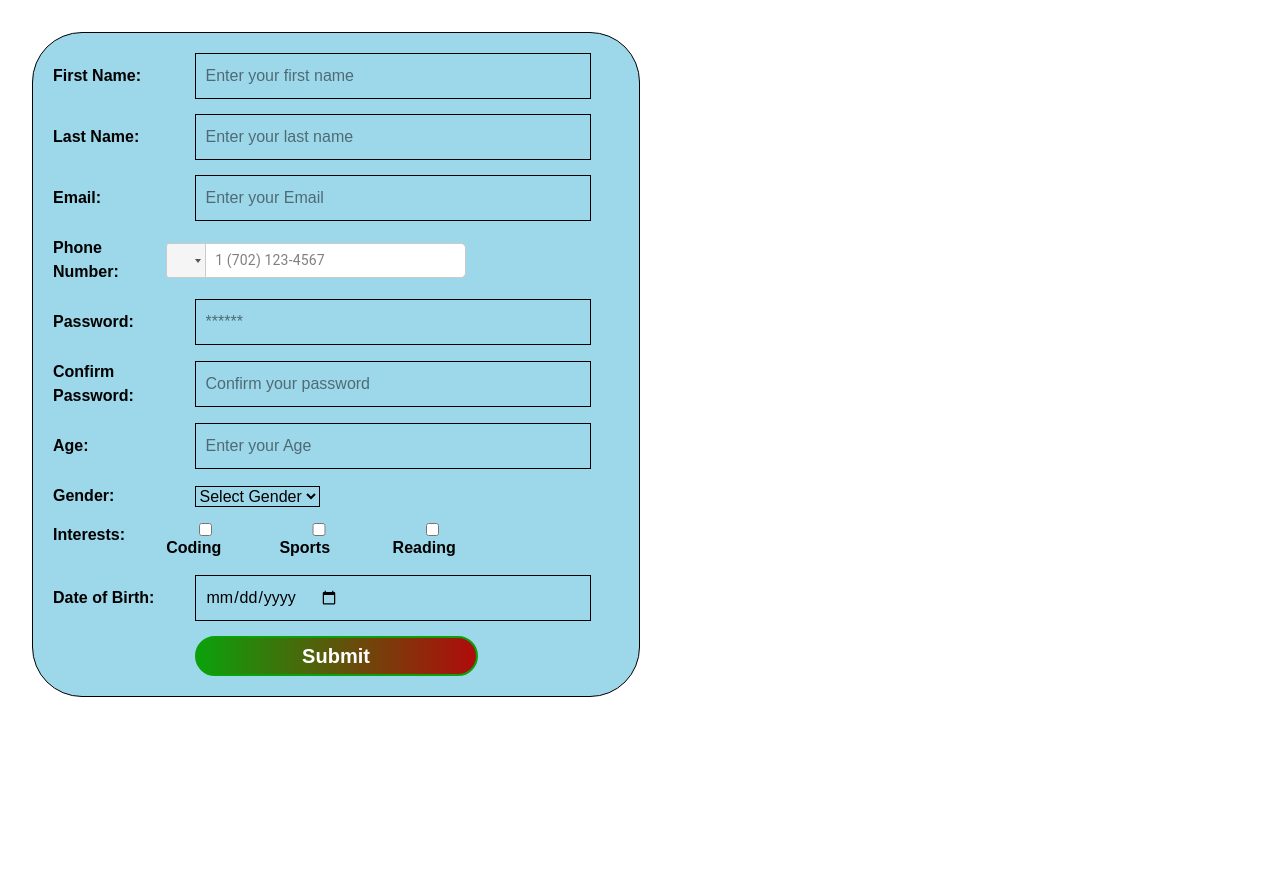
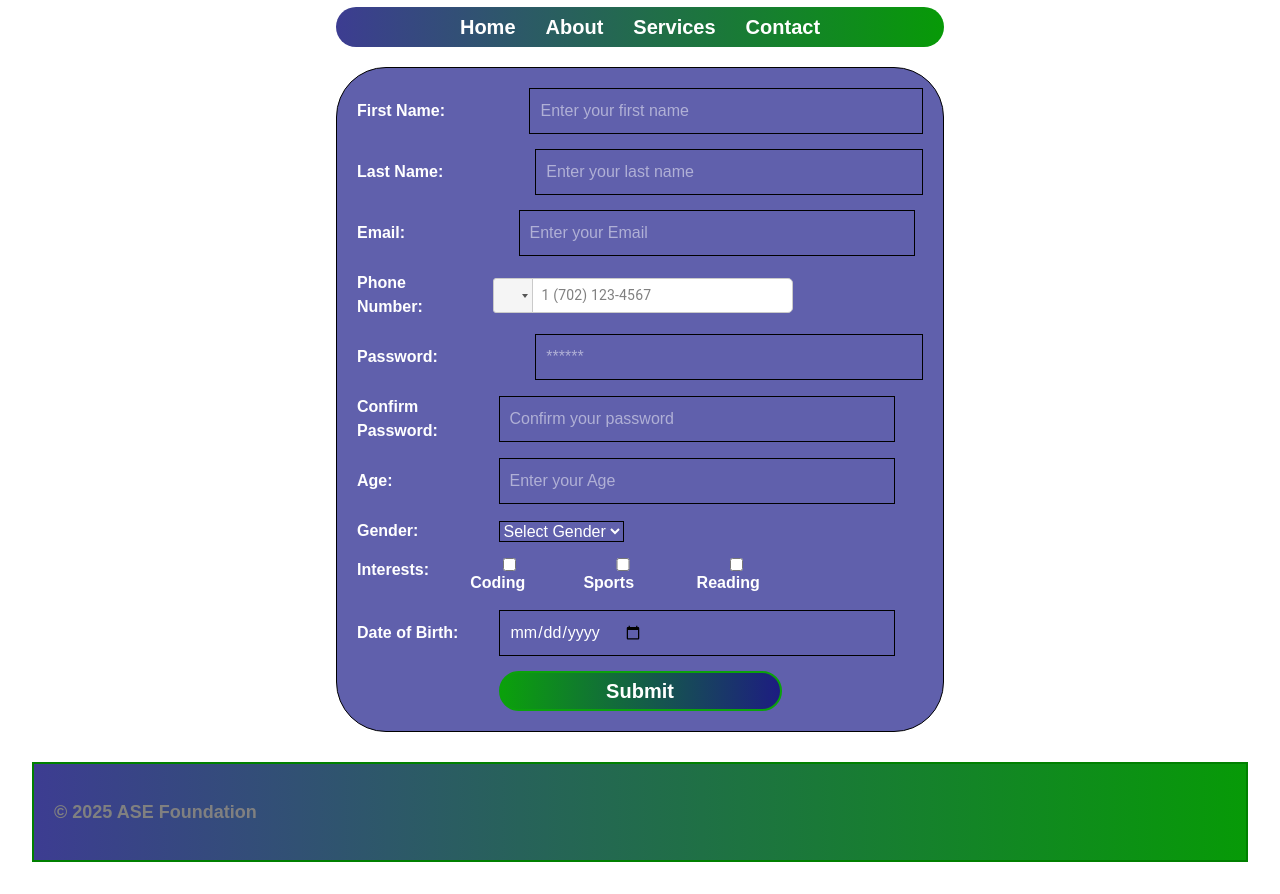
Before and after one commit to stessyenni/CAASITECH-Projects, a Next.js app in the folder nextjs-project/: page / in a window 1280 px wide. Before the commit the page ends 800 px from the top, so only its background shows below. Built offline with nearby package versions, Linux system fonts and the light colour scheme.

Commit message:
error handling with form input fields

```diff
--- a/nextjs-project/package.json
+++ b/nextjs-project/package.json
@@ -12,7 +12,8 @@
     "next": "15.5.3",
     "react": "19.1.0",
     "react-dom": "19.1.0",
-    "react-phone-input-2": "^2.15.1"
+    "react-phone-input-2": "^2.15.1",
+    "yup": "^1.7.1"
   },
   "devDependencies": {
     "@eslint/eslintrc": "^3",
--- a/nextjs-project/src/app/globals.css
+++ b/nextjs-project/src/app/globals.css
@@ -22,6 +22,7 @@
 .Header {
   width: 100%;
   height: 80px;
+  list-style: none;
   border-radius: 20px;
   margin-top: -45px;
   display: flex;
@@ -296,14 +297,20 @@ body {
 }
 
 .BasicForm {
+  width: 100%;
+  }
+
+  .error {
+    color: rgb(122, 9, 9);
+  }
+
+  .form {
   width: 50%;
   border: 1px solid black;
+  color: white;
+    background: rgba(49, 49, 147, 0.768);
   border-radius: 50px;
-  background: rgb(157, 215, 234);
-}
-
-.form {
-  width: 100%;
+  margin: auto;
   display: flex;
   padding: 20px;
   flex-direction: column;
@@ -340,7 +347,7 @@ input {
   font-size: 20px;
   border-radius: 50px;
   border: 2px solid rgb(11, 161, 11);
-  background: linear-gradient(to right, rgb(11, 161, 11), rgb(176, 11, 11));
+  background: linear-gradient(to right, rgb(11, 161, 11), rgb(12, 12, 118, 0.8));
   color: white;
   cursor: pointer;
   display: flex;
@@ -349,8 +356,8 @@ input {
 }
 
 .form button:hover {
-  border: 2px solid rgb(29, 176, 199);
-  background: rgb(29, 176, 199);
+  border: 2px solid rgb(11, 161, 11);
+    background: linear-gradient(to right, rgb(12, 12, 118, 0.8), rgb(139, 139, 139));
 }
 
 .form .FirstName {
@@ -371,12 +378,14 @@ input {
   align-items: center;
 }
 
-.form .PhoneNumber {
+/* .form .PhoneNumber {
   width: 100%;
   display: flex;
+  flex-direction: row;
   align-items: center;
 }
 
+*/
 .form .Password {
   width: 100%;
   display: flex;
--- a/nextjs-project/src/app/header.jsx
+++ b/nextjs-project/src/app/header.jsx
@@ -4,10 +4,10 @@ function Header() {
   return (
     <div className='Header'>
           <nav className='Menu'>
-              <l1><a href='#'>Home</a></l1>
-              <l1><a href='#'>About</a></l1>
-              <l1><a href='#'>Services</a></l1>
-              <l1><a href='#'>Contact</a></l1>
+              <li><a href='#'>Home</a></li>
+              <li><a href='#'>About</a></li>
+              <li><a href='#'>Services</a></li>
+              <li><a href='#'>Contact</a></li>
           </nav>
           <hr />
     </div>
--- a/nextjs-project/src/app/layout.jsx
+++ b/nextjs-project/src/app/layout.jsx
@@ -22,9 +22,9 @@ export default function RootLayout ({ children }) {
   return (
     <html lang='en'>
     <body className={`${geistSans.variable} ${geistMono.variable} antialiased`}>
-      {/* <Header /> */}
+      <Header />
         {children}
-      {/* <Footer /> */}
+      <Footer />
     </body>
     </html>
   )
--- a/nextjs-project/src/app/page.jsx
+++ b/nextjs-project/src/app/page.jsx
@@ -12,7 +12,7 @@ export default function Home() {
   const [count, setCount] = useState(0)
 
   return (
-    <main>
+    <main className='w-full'>
       {/* <CustomBtn name='Increment' OnBtnClick={() => setCount(count + 1)} />
       <h2>Count: {count}</h2>
       <CustomBtn name='Decrement' OnBtnClick={() => setCount(count - 1)} /> */}
--- a/nextjs-project/src/components/BasicForm.jsx
+++ b/nextjs-project/src/components/BasicForm.jsx
@@ -1,6 +1,7 @@
 import React, {useState} from 'react'
 import PhoneInput from 'react-phone-input-2'
 import 'react-phone-input-2/lib/style.css'
+import * as Yup from 'yup'
 
     const BasicForm = () => {
     // insert form data as variables in a useState function as an array to handle the form data
@@ -15,24 +16,56 @@ const BasicForm = () => {
                 interests: [],
                 birthDate: "",
             });
+    //Create a state to handle errors
+        const [errors, setErrors] = useState({})
+
+        // create a function to handle the submit button
+    const handleSubmit = async (e) => {
+        e.preventDefault();
+        try {
+        await validationSchema.validate(formData, {abortEarly: false});
+            console.log('Form Submitted', formData);
+        } catch (error) {
+            const newErrors = {};
+
+            error.inner.forEach((err) => {
+                newErrors[err.path] = err.message;
+            });
+            setErrors(newErrors);
+            // console.log("Error Msg", formData);
+        }
+}
+
+    //Create a validation schema variable with a function to handle all the form fields using Yup
+    const validationSchema = Yup.object({
+            firstName: Yup.string().required("First Name is required"),
+            lastName: Yup.string().required(""),
+            email: Yup.string("Invalid email").required('Email is required'),
+            password: Yup.string().required("Password is Required").matches(5, 'Password must be atleast 5 characters').matches(/[!@#%^&*(),.?":{}|<>]/, 'Password contain at least one symbol').matches(/[A-Z]/, 'Password must contain at least one uppercase letter').matches(/[a-z]/, 'Password must contain at least one lowercase letter'),
+            confirmPassword: Yup.string().oneOf([Yup.ref("password")], 'Passwords must match').required(),
+            age: Yup.number().typeError("Age must be a number").min(16, 'Must be atleast 16years old').required("Age is required"),
+            gender: Yup.string().required(""),
+            interests: Yup.array().min(1, 'Must have atleast one interest').required("Interest is required"),
+            birthDate: Yup.date().required("Date of birth is required"),
+        })
+
         // create a handleChange variable to handle the change event of the input fields to add data using the onChange function
         const handleChange = (e) => {
-    const {name, value} = e.target;
+        let {name, value} = e.target;
             SetFormData({
                 ...formData,
-            [name]: value
-        })
+                [name]: value,
+            });
         }
 
-    // create a handleChange variable to handle the change event of the input fields to add data using the onChange function
         const handleCheckboxChange = (e) => {
-    const {name, checked} = e.target;
+        let {name, checked} = e.target;
         let updatedInterests = [...formData.interests];
             if (checked) {
                 updatedInterests.push(name);
             } else {
                 updatedInterests = updatedInterests.filter(
-                (interests) => interest !== name
+                    (interest) => interest !== name
                 );
             }
 
@@ -42,101 +75,10 @@ const handleCheckboxChange = (e) => {
             })
         }
 
-    //Create a state to handle errors
-const [errors, setErrors] = useState()
-
-    //Create an isValid variable with a function to handle
-const isValidEmail = (email) => {
-        //The regular expression for basic email validation
-        const emailRegex = /^\S+@\S+\.\S+$/;
-        return emailRegex.test(email);
-    };
-
-    //The regular expression for basic phone number validation (09 digits for Cameroon)
-    // const isValidPhoneNumber = (phoneNumber) => {
-    //     const phoneRegex = /^\d{09}$/;
-    //     return phoneRegex.test(phoneNumber);
-    // };
-
-    //The regular expression for basic password validation
-const isValidPassword = () => {
-        const symbolRegex = /[!@#%^&*(),.?":{}|<>]/;
-        const numberRegex = /[0.9]/;
-        const uppercaseRegex = /[A-Z]/;
-        const lowercaseRegex = /[a-z]/;
-        return (
-            password.length >= 8 &&
-            symbolRegex.test(password) &&
-            numberRegex.test(password) &&
-            uppercaseRegex.test(password) &&
-            lowercaseRegex.test(password)
-        );
-    }
-
-const isValidAge = (age) => {
-            return parseInt(age) >= 16 && parseInt(age) <= 100;
-    };
-
-
-    // create a validateForm variable and function to handle the form input validation
-const validateForm = () => {
-        let newErrors = {}
-        if (!formData.firstName) {
-            newErrors.firstName = "First name is Required"
-        }
-        if (!formData.lastName) {
-            newErrors.lastName = "Last name is Required"
-        }
-        if (!formData.email) {
-            newErrors.email = "Invalid Email!"
-        } else if (!isValidEmail(formData.email)) {
-            newErrors.email = "Invalid Email format"
-        }
-
-        if (!formData.password) {
-            newErrors.password = "Password is Required"
-        } else if (!isValidPassword(formData.password)) {
-            newErrors.password = "Password must be atleast 8 characters long and contain at least one symbol, number, one uppercase letter, and one lowercase letter";
-        }
-        if (!formData.confirmPassword) {
-            newErrors.confirmPassword = "Confirm Password is Required";
-        } else if (formData.confirmPassword !== formData.password) {
-            newErrors.confirmpassword = "Phone Number must be 09 digits";
-        }
-        if (!formData.age) {
-            newErrors.age = "Age is Required"
-        } else if (!isValidAge(formData.age)) {
-            newErrors.age = "You must be atleast 16years old and above";
-        }
-        if (!formData.gender) {
-            newErrors.gender = "Gender is Required";
-        }
-        if (!formData.interests.length === 0) {
-            newErrors.interests = "Select atleast one interest";
-        }
-        if (!formData.birthDate) {
-            newErrors.birthDate = "Date of Birth is Required"
-        }
-
-        setErrors(newErrors);
-        return object.keys(newErrors).length === 0;
-    };
-    console.log(errors);
-
-    // create a function to handle the submit button
-const SubmitBtn = (e) => {
-        e.preventDefault();
-        const isValid = validateForm();
-        if (isValid) {
-            console.log("Form Submitted", formData)
-        } else {
-            console.log("Form Validation Failed!")
-        }
-      }
     return (
         <div className='BasicForm'>
-            <form className='form' onSubmit={SubmitBtn}>
-                <div className='FirstName'>
+            <form className='form' onSubmit={handleSubmit}>
+                <div className='FirstName flex gap-8'>
                     <label>First Name:</label>
                         <input
                             type="text"
@@ -145,9 +87,10 @@ const SubmitBtn = (e) => {
                             placeholder='Enter your first name'
                             onChange={handleChange}
                     />
+                    {errors.firstName && <div className='error'>{errors.firstName}</div>}
                 </div>
 
-                <div className='LastName'>
+                <div className='LastName flex gap-10'>
                     <label>Last Name:</label>
                     <input
                         type="text"
@@ -156,9 +99,10 @@ const SubmitBtn = (e) => {
                         placeholder='Enter your last name'
                         onChange={handleChange}
                     />
+                    {errors.lastName && <div className='error'>{errors.lastName}</div>}
                 </div>
 
-                <div className='Email'>
+                <div className='Email flex gap-5'>
                     <label>Email:</label>
                     <input
                         type="email"
@@ -167,11 +111,12 @@ const SubmitBtn = (e) => {
                         placeholder='Enter your Email'
                         onChange={handleChange}
                     />
+                    {errors.email && <div className='error'>{errors.email}</div>}
                 </div>
 
-                <div className='PhoneNumber'>
+                <div className="width-100 flex flex-row items-center gap-7">
                     <label>Phone Number:</label>
-                    <PhoneInput
+                    <PhoneInput className='text-black'
                         inputProps={{
                             name: 'phone',
                             required: true,
@@ -180,7 +125,7 @@ const SubmitBtn = (e) => {
                     />
                 </div>
 
-                <div className='Password'>
+                <div className='Password flex gap-10'>
                     <label>Password:</label>
                     <input
                         type="password"
@@ -189,6 +134,7 @@ const SubmitBtn = (e) => {
                         placeholder='******'
                         onChange={handleChange}
                     />
+                    {errors.password && <div className='error padding-10'>{errors.password}</div>}
                 </div>
 
                 <div className='ConfirmPassword'>
@@ -200,6 +146,7 @@ const SubmitBtn = (e) => {
                         placeholder='Confirm your password'
                         onChange={handleChange}
                     />
+                    {errors.confirmPassword && <div className='error'>{errors.confirmPassword}</div>}
                 </div>
 
                 <div className='Age'>
@@ -211,6 +158,7 @@ const SubmitBtn = (e) => {
                         placeholder='Enter your Age'
                         onChange={handleChange}
                     />
+                    {errors.age && <div className='error'>{errors.age}</div>}
                 </div>
 
                 <div className='Gender'>
@@ -221,6 +169,7 @@ const SubmitBtn = (e) => {
                         <option value="female">Female</option>
                         <option value="other">Other</option>
                     </select>
+                    {errors.gender && <div className='error'>{errors.gender}</div>}
                 </div>
 
                 <div className='Interests'>
@@ -256,6 +205,7 @@ const SubmitBtn = (e) => {
                             />
                             Reading
                         </label>
+                        {errors.interests && <div className='error'>{errors.interests}</div>}
                         </div>
                 </div>
 
@@ -268,6 +218,7 @@ const SubmitBtn = (e) => {
                             placeholder='Enter your Date of Birth'
                             onChange={handleChange}
                     />
+                    {errors.birthDate && <div className='error'>{errors.birthDate}</div>}
                 </div>
 
                 <div className='submitBtn'>
```
Also changed, not shown: 1 other file (tests, documents, lock files or other folders). Lines whose indentation alone changed are shown as unchanged.
